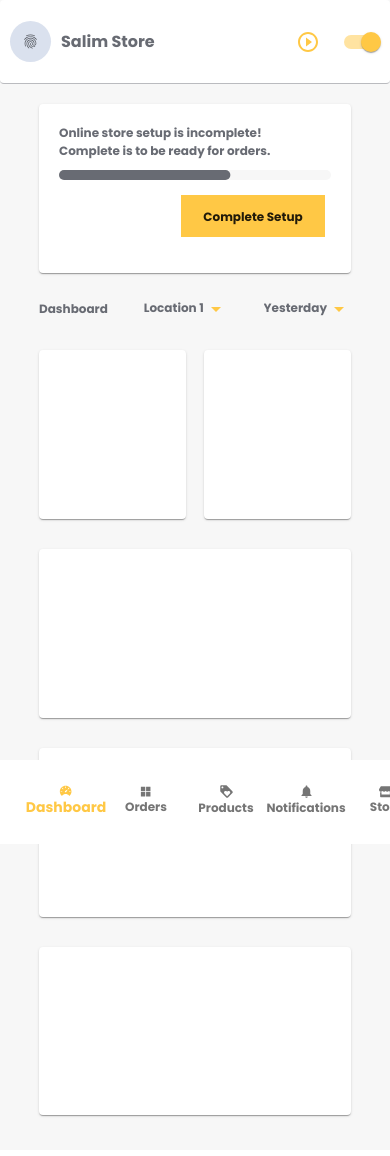
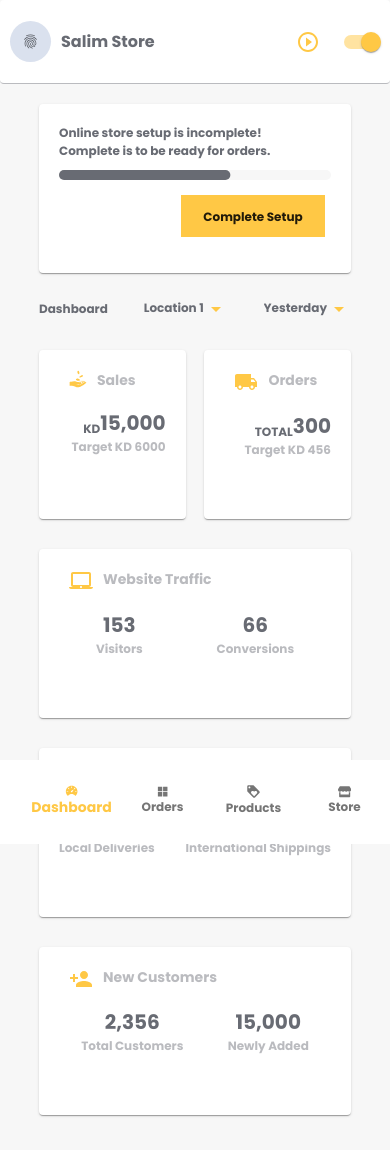
Before and after one commit to SaiAshish9/ecom, a React (Create React App) app: page /dashboard in a window 390 px wide. Shown: the top 1156 px of the page. Built offline with nearby package versions, Linux system fonts and the light colour scheme.

Commit message:
mobile dashboard screen complete

```diff
--- a/src/components/mdashboard/footer.js
+++ b/src/components/mdashboard/footer.js
@@ -8,8 +8,10 @@ import {AiFillAppstore} from 'react-icons/ai'
 import LoyaltyIcon from '@material-ui/icons/Loyalty';
 import {FaStore} from 'react-icons/fa'
 import NotificationsIcon from '@material-ui/icons/Notifications';
+import Grid from '@material-ui/core/Grid'
+import Box from '@material-ui/core/Box'
 
-
+import useMediaQuery from '@material-ui/core/useMediaQuery'
 
 const options=[
     {
@@ -44,6 +46,10 @@ const useStyles = makeStyles({
   root: {
       position:'fixed',
       bottom:0,
+      fontSize:10,
+      "&$selected":{
+      fontSize:8,
+      },
       width:'100%',
       height:'10vh',
       paddingLeft:26,
@@ -51,13 +57,20 @@ const useStyles = makeStyles({
       alignItems:'center',
       justifyContent:'space-around'
   },
+  selected:{
+    fontSize:10
+  }
 });
 
 export default function SimpleBottomNavigation() {
   const classes = useStyles();
-  const [value, setValue] = React.useState(0);
+  const [value, setValue] = React.useState('Dashboard');
+
+  const MediaSize=useMediaQuery('(max-width:400px)')
+
 
   return (
+
 
     <BottomNavigation
       value={value}
@@ -68,22 +81,33 @@ export default function SimpleBottomNavigation() {
       className={classes.root}
     >
 
+
+
 {
     options.map((i,k)=>(
-        <BottomNavigationAction
-          style={{
-              display:'flex',
-              alignItems:'center'
-          }}
+
+      !MediaSize ? ( <BottomNavigationAction
           key={k}
+          value={i.name}
           label={i.name}
           icon={i.icon}
            />
-
+      ):(
+        k!==3&&(
+          <BottomNavigationAction
+          key={k}
+          value={i.name}
+          label={i.name}
+          icon={i.icon}
+           />
+        )
+      )
     ))
 }
 
 
     </BottomNavigation>
+
+
   );
 }
--- a/src/containers/dashboard/mdashboard/index.js
+++ b/src/containers/dashboard/mdashboard/index.js
@@ -15,11 +15,16 @@ import Tooltip from '@material-ui/core/Tooltip';
 import Fade from '@material-ui/core/Fade';
 import MenuItem from '@material-ui/core/MenuItem';
 import Select from '@material-ui/core/Select'
+import LocalShippingIcon from '@material-ui/icons/LocalShipping';
+import {GiReceiveMoney} from 'react-icons/gi'
+import Box from '@material-ui/core/Box';
+import LaptopMacIcon from '@material-ui/icons/LaptopMac';
+import PersonAddIcon from '@material-ui/icons/PersonAdd';
 
 const BootstrapTooltip=withStyles((theme)=>({
     arrow: {
-        color:'#fff',
-        fontSize:10,
+        color:theme.palette.primary.gray,
+        fontSize:8,
       },
       tooltip: {
         marginRight:30,
@@ -260,9 +265,30 @@ style={{
 <Paper
 style={{
     width:'47%',
-    height:'20vh'
+    height:'20vh',
+    padding:20
 }}
 >
+
+<Box display="flex">
+<GiReceiveMoney style={{fontSize:18}} className={ classes.primary} />
+<Typography style={{fontSize:14}} className={classes.light} >
+Sales
+</Typography>
+</Box>
+<Box style={{marginTop:'2vh'}} display="flex" alignItems="flex-end" justifyContent="flex-end" >
+ <Typography className={classes.dark} >
+     KD
+ </Typography>
+    <Typography style={{fontSize:20}} className={classes.dark} >
+        15,000
+    </Typography>
+</Box>
+<Box display="flex" justifyContent="flex-end" >
+<Typography className={classes.light} >
+Target KD 6000
+</Typography>
+</Box>
 </Paper>
 
 
@@ -270,11 +296,32 @@ style={{
 <Paper
 style={{
     width:'47%',
-    height:'20vh'
+    height:'20vh',
+    padding:20
 }}
 >
+
+
+<Box display="flex">
+<LocalShippingIcon className={ classes.primary} />
+<Typography style={{fontSize:14}} className={classes.light} >
+Orders
+</Typography>
+</Box>
+<Box style={{marginTop:'2vh'}} display="flex" alignItems="flex-end" justifyContent="flex-end" >
+ <Typography className={classes.dark} >
+     TOTAL
+ </Typography>
+    <Typography style={{fontSize:20}} className={classes.dark} >
+        300
+    </Typography>
+</Box>
+<Box display="flex" justifyContent="flex-end" >
+<Typography className={classes.light} >
+Target KD 456
+</Typography>
+</Box>
 </Paper>
-
 </Grid>
 
 
@@ -287,6 +334,32 @@ style={{
     margin:'15px 0'
 }}
 >
+
+<Box display="flex">
+<LaptopMacIcon className={ classes.primary} />
+<Typography style={{fontSize:14}} className={classes.light} >
+Website Traffic
+</Typography>
+</Box>
+<Box display="flex" alignItems="center" justifyContent="space-around" >
+<Box  style={{marginTop:'2vh'}} display="flex"  flexDirection="column" alignItems="center" >
+<Typography  style={{fontSize:20}} className={classes.dark}>
+    153
+</Typography>
+<Typography  className={classes.light}>
+    Visitors
+</Typography>
+</Box>
+<Box  style={{marginTop:'2vh'}} display="flex"  flexDirection="column" alignItems="center" >
+<Typography  style={{fontSize:20}} className={classes.dark}>
+    66
+</Typography>
+<Typography  className={classes.light}>
+    Conversions
+</Typography>
+</Box>
+</Box>
+
 
 </Paper>
 
@@ -302,6 +375,49 @@ style={{
 }}
 >
 
+
+<Box display="flex" justifyContent="space-between">
+
+<Box display="flex" >
+<LaptopMacIcon className={ classes.primary} />
+<Typography style={{fontSize:14}} className={classes.light} >
+Deliveries
+</Typography>
+</Box>
+<Box display="flex">
+<Typography style={{marginRight:5}} className={classes.light} >
+KWD
+</Typography>
+<Typography className={classes.dark} >
+3493
+</Typography>
+</Box>
+</Box>
+
+<Box display="flex" alignItems="center" justifyContent="space-between" >
+<Box flexWrap="wrap"  style={{marginTop:'2vh'}} display="flex"  flexDirection="column" alignItems="center" >
+<Typography  style={{fontSize:20}} className={classes.dark}>
+    12
+</Typography>
+<Typography  className={classes.light}>
+    Local Deliveries
+</Typography>
+</Box>
+<Box  style={{marginTop:'2vh'}} display="flex"  flexDirection="column" alignItems="center" >
+<Typography  style={{fontSize:20}} className={classes.dark}>
+    23
+</Typography>
+<Typography flexWrap="wrap"  className={classes.light}>
+    International Shippings
+</Typography>
+</Box>
+</Box>
+
+
+
+
+
+
 </Paper>
 
 
@@ -313,6 +429,39 @@ style={{
     margin:'15px 0'
 }}
 >
+
+
+
+
+<Box display="flex">
+<PersonAddIcon className={ classes.primary} />
+<Typography style={{fontSize:14}} className={classes.light} >
+New Customers
+</Typography>
+</Box>
+<Box display="flex" alignItems="center" justifyContent="space-around" >
+<Box  style={{marginTop:'2vh'}} display="flex"  flexDirection="column" alignItems="center" >
+<Typography  style={{fontSize:20}} className={classes.dark}>
+    2,356
+</Typography>
+<Typography  className={classes.light}>
+    Total Customers
+</Typography>
+</Box>
+<Box  style={{marginTop:'2vh'}} display="flex"  flexDirection="column" alignItems="center" >
+<Typography  style={{fontSize:20}} className={classes.dark}>
+    15,000
+</Typography>
+<Typography  className={classes.light}>
+    Newly Added
+</Typography>
+</Box>
+</Box>
+
+
+
+
+
 
 </Paper>
 
@@ -329,6 +478,11 @@ style={{
 
 
 const styles =theme=>({
+
+primary:{
+color:theme.palette.primary.main,
+margin:'0px 10px'
+},
 
 icon:{
 fill:theme.palette.primary.main,
```
